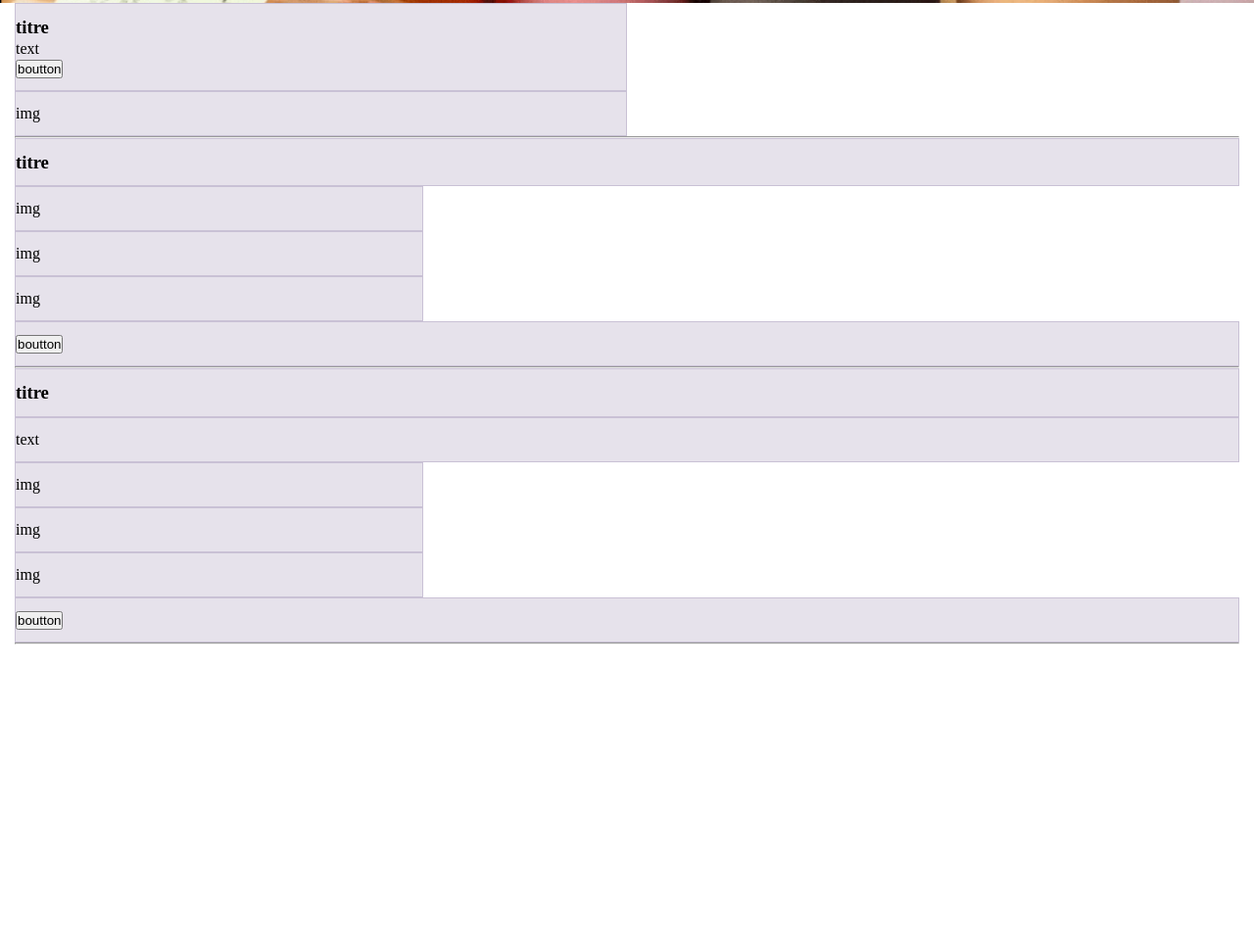
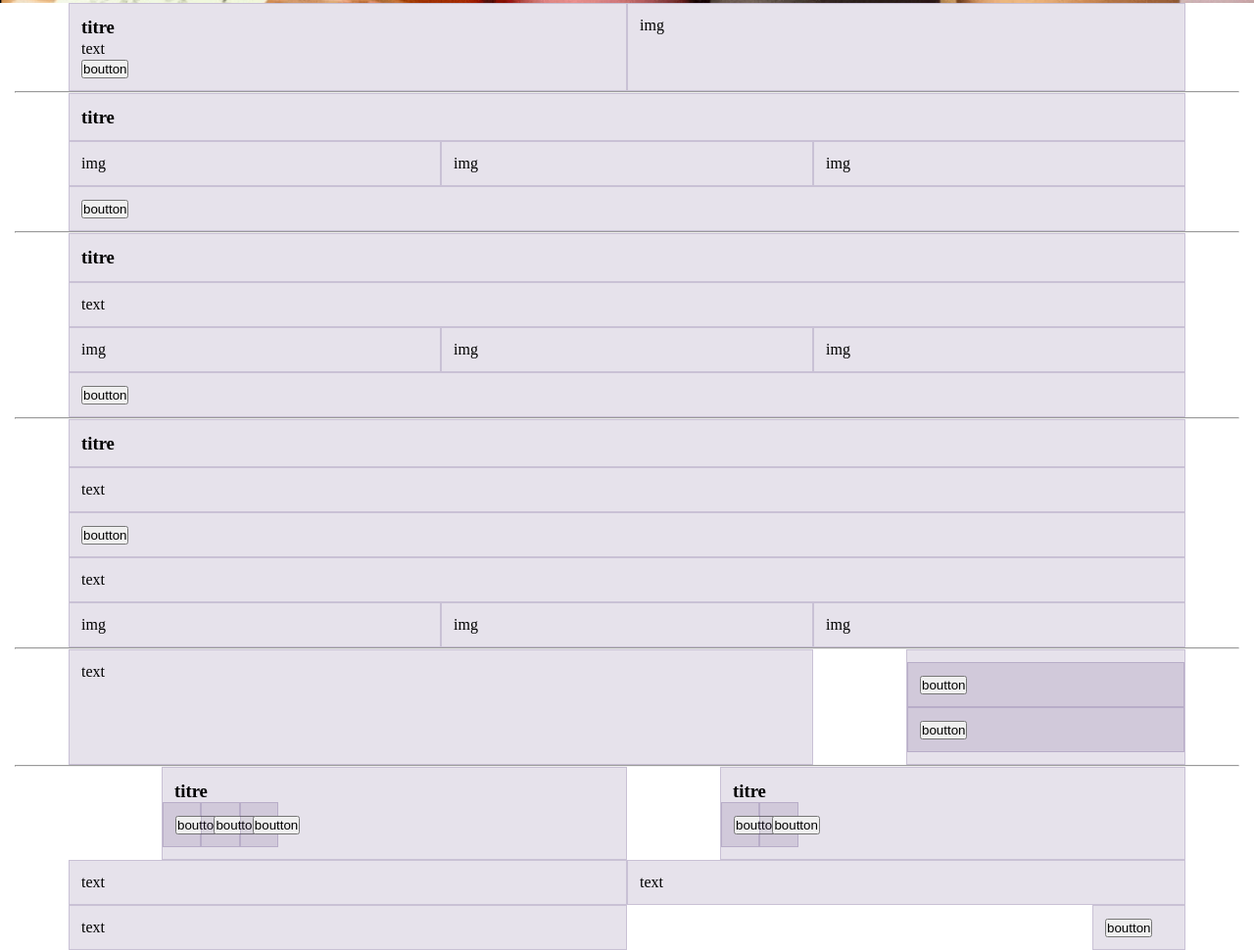
Before and after one commit to rebeccaschuell/03-leamo, a website built with Parcel: page src/index.html in a window 1280 px wide. Shown: the part 498-1468 px from the top of the page at 98% size. Before the commit the page ends 1156 px from the top, so only its background shows below. Built offline with nearby package versions, Linux system fonts and the light colour scheme.

Commit message:
création du bootstrap de base pour toute la page main

```diff
--- a/src/index.html
+++ b/src/index.html
@@ -16,45 +16,94 @@
       </div>
     </div>
     <header>
-      <div class="l-container">
-        <div class="l-row">
+      <div class="container">
+        <div class="row">
           <div class="col-12"><h1>crafts</h1></div>
         </div>
       </div>
     </header>
     <main>
-      <div class="l-container">
-        <div class="l-row">
-          <div class="col-12 col-lg-6">
+      <div class="container">
+        <div class="row">
+          <div class="col-12 col-md-6">
             <h3>titre</h3>
             <p>text</p>
             <button>boutton</button>
           </div>
-          <div class="col-12 col-lg-6">img</div>
+          <div class="col-12 col-md-6">img</div>
         </div>
       </div>
       <hr />
-      <div class="l-container">
-        <div class="l-row">
+      <div class="container">
+        <div class="row">
           <div class="col-12"><h3>titre</h3></div>
-          <div class="col-12 col-lg-4">img</div>
-          <div class="col-12 col-lg-4">img</div>
-          <div class="col-12 col-lg-4">img</div>
+          <div class="col-12 col-md-4">img</div>
+          <div class="col-12 col-md-4">img</div>
+          <div class="col-12 col-md-4">img</div>
           <div class="col-12"><button>boutton</button></div>
         </div>
       </div>
       <hr />
-      <div class="l-container">
-        <div class="l-row">
+      <div class="container">
+        <div class="row">
           <div class="col-12"><h3>titre</h3></div>
           <div class="col-12"><p>text</p></div>
-          <div class="col-12 col-lg-4">img</div>
-          <div class="col-12 col-lg-4">img</div>
-          <div class="col-12 col-lg-4">img</div>
+          <div class="col-12 col-md-4">img</div>
+          <div class="col-12 col-md-4">img</div>
+          <div class="col-12 col-md-4">img</div>
           <div class="col-12"><button>boutton</button></div>
         </div>
       </div>
       <hr />
+      <div class="container">
+        <div class="row">
+          <div class="col-12"><h3>titre</h3></div>
+          <div class="col-12"><p>text</p></div>
+          <div class="col-12"><button>boutton</button></div>
+          <div class="col-12"><p>text</p></div>
+          <div class="col-6 col-md-4">img</div>
+          <div class="col-6 col-md-4">img</div>
+          <div class="col-12 col-md-4">img</div>
+        </div>
+      </div>
+      <hr />
+      <div class="container">
+        <div class="row">
+          <div class="col-12 col-md-8"><p>text</p></div>
+          <div class="col-12 offset-md-1 col-md-3">
+            <div class="row">
+              <div class="col-6 col-md-12"><button>boutton</button></div>
+              <div class="col-6 col-md-12"><button>boutton</button></div>
+            </div>
+          </div>
+        </div>
+      </div>
+      <hr />
+      <div class="container">
+        <div class="row">
+          <div class="col-6 offset-md-1 col-md-5">
+            <div class="row">
+              <h3>titre</h3>
+              <div class="col-1"><button>boutton</button></div>
+              <div class="col-1"><button>boutton</button></div>
+              <div class="col-1"><button>boutton</button></div>
+            </div>
+          </div>
+          <div class="col-6 offset-md-1 col-md-5">
+            <div class="row">
+              <h3>titre</h3>
+              <div class="col-1"><button>boutton</button></div>
+              <div class="col-1"><button>boutton</button></div>
+            </div>
+          </div>
+          <div class="col-12 col-md-6"><p>text</p></div>
+          <div class="col-12 col-md-6"><p>text</p></div>
+          <div class="col-12 col-md-6"><p>text</p></div>
+          <div class="col-12 offset-md-5 col-md-1">
+            <button>boutton</button>
+          </div>
+        </div>
+      </div>
     </main>
     <script src="js/main.js" type="module"></script>
   </body>
--- a/src/scss/_layout.scss
+++ b/src/scss/_layout.scss
@@ -1,21 +1,9 @@
-// .l-container {
-//   max-width: 1114px;
-//   offset: 163px;
-//   margin: 0 auto;
-// }
-
-// .l-row {
-//   display: flex;
-//   gap: 30px;
-//   column-width: 65px;
-// }
-
-.l-row + .l-row {
+.row + .row {
   margin-top: 16px;
 }
 
-.l-row > .col,
-.l-row > [class^="col-"] {
+.row > .col,
+.row > [class^="col-"] {
   padding-top: 12px;
   padding-bottom: 12px;
   background-color: rgba(86, 61, 124, 0.15);
```
